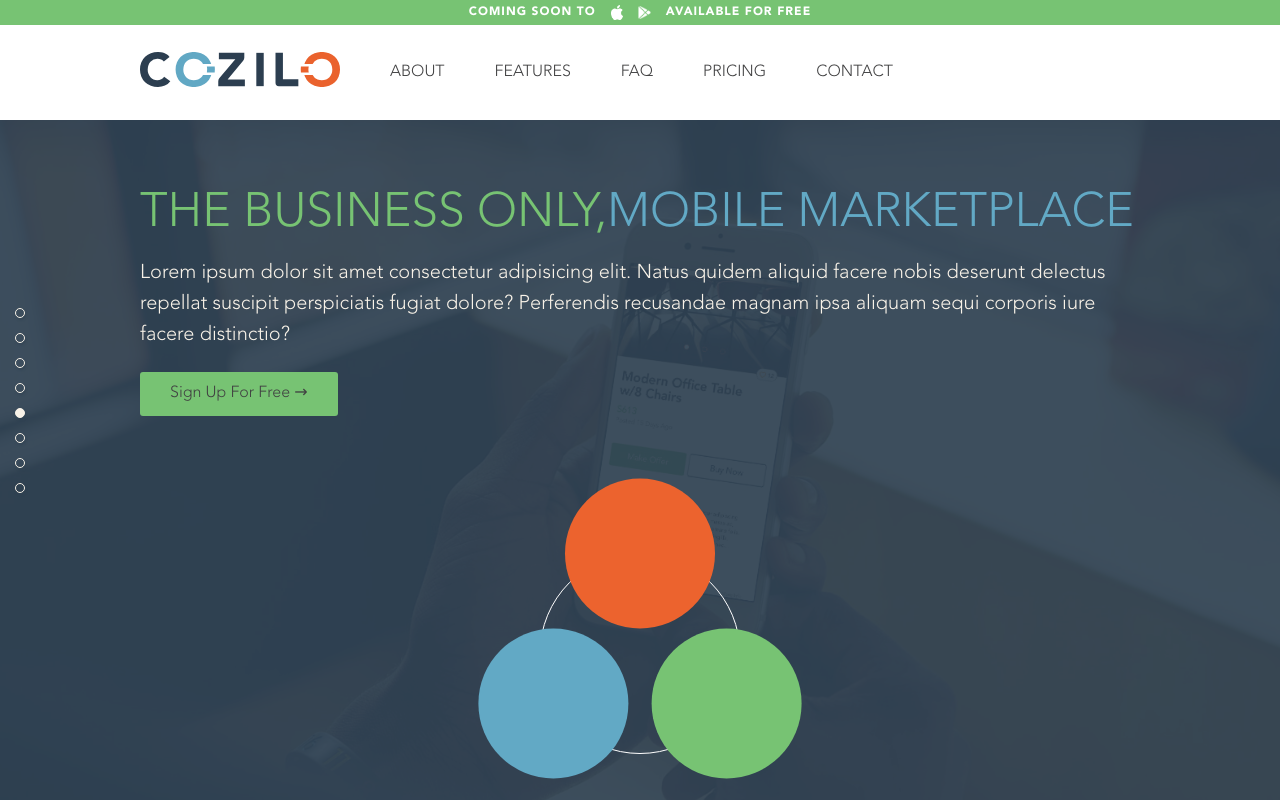
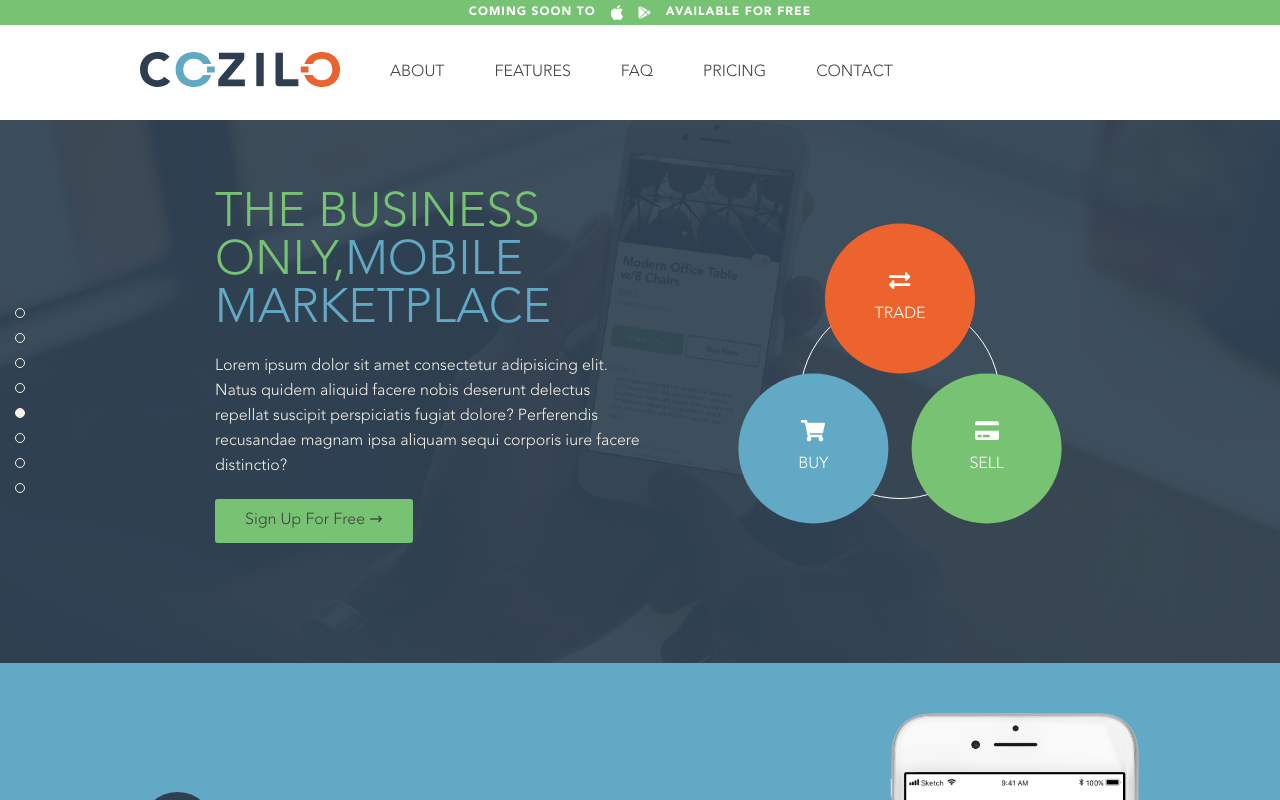
Before and after one commit to itsbrittaleigh/cozilo-marketing, a Vue app: page / in a window 1280 px wide. Shown: the top 800 px of the page. Built offline with nearby package versions, Linux system fonts and the light colour scheme; what vue2-collapse would draw is missing.

Commit message:
abstracting home hero svg to its own component

```diff
--- a/src/assets/styles/theme/typography.scss
+++ b/src/assets/styles/theme/typography.scss
@@ -78,7 +78,6 @@
   }
   @media only screen and (min-width: $large) {
     p {
-      font-size: 20px;
       &.lead {
         font-size: 34px;
       }
--- /dev/null
+++ b/src/components/BSTSvg.vue
@@ -0,0 +1,185 @@
+<template>
+  <div
+    class="svg-container"
+    :style="`width: ${canvasWidth}px; height: ${canvasWidth}px;`"
+  >
+    <svg
+      class="value-props"
+      :style="`width: ${canvasWidth}px; height: ${canvasWidth}px;`"
+    >
+      <circle class="outer-circle"
+        :cx="outerCircleXCoordinate"
+        :cy="outerCircleYCoordinate"
+        :r="outerCircleRadius"
+        stroke-dasharray="1000"
+        stroke-dashoffset="1000"
+      />
+      <g>
+        <circle
+          class="buy"
+          :cx="buyCircleXCoordinate"
+          :cy="buyCircleYCoordinate"
+          :r="innerCircleRadius"
+        />
+        <foreignObject
+          :x="buyCircleXCoordinate - innerCircleRadius"
+          :y="buyCircleYCoordinate - innerCircleRadius"
+          :width="innerCircleRadius * 2"
+          :height="innerCircleRadius * 2"
+        >
+          <div class="content-circle">
+            <p>
+              <i class="fas fa-shopping-cart fa-lg"></i>
+              BUY
+            </p>
+          </div>
+        </foreignObject>
+      </g>
+      <g>
+        <circle
+          class="sell"
+          :cx="sellCircleXCoordinate"
+          :cy="sellCircleYCoordinate"
+          :r="innerCircleRadius"
+        />
+        <foreignObject
+          :x="sellCircleXCoordinate - innerCircleRadius"
+          :y="sellCircleYCoordinate - innerCircleRadius"
+          :width="innerCircleRadius * 2"
+          :height="innerCircleRadius * 2"
+        >
+          <div class="content-circle">
+            <p>
+              <i class="fas fa-credit-card fa-lg"></i>
+              SELL
+            </p>
+          </div>
+        </foreignObject>
+      </g>
+      <g>
+        <circle
+          class="trade"
+          :cx="tradeCircleXCoordinate"
+          :cy="tradeCircleYCoordinate"
+          :r="innerCircleRadius"
+        />
+        <foreignObject
+          :x="tradeCircleXCoordinate - innerCircleRadius"
+          :y="tradeCircleYCoordinate - innerCircleRadius"
+          :width="innerCircleRadius * 2"
+          :height="innerCircleRadius * 2"
+        >
+          <div class="content-circle">
+            <p>
+              <i class="fas fa-exchange-alt fa-lg"></i>
+              TRADE
+            </p>
+          </div>
+        </foreignObject>
+      </g>
+    </svg>
+  </div>
+</template>
+
+<script>
+export default {
+  name: 'BSTSvg',
+  props: [],
+  data() {
+    return {
+      innerCircleRadius: 75,
+      outerCircleRadius: 100,
+      canvasWidth: 330,
+    };
+  },
+  computed: {
+    margin() {
+      return (this.canvasWidth / 2) - this.outerCircleRadius;
+    },
+    a() {
+      return this.outerCircleRadius / 2;
+    },
+    offset() {
+      return Math.sqrt((this.outerCircleRadius ** 2) - (this.a ** 2));
+    },
+    outerCircleXCoordinate() {
+      return this.canvasWidth / 2;
+    },
+    outerCircleYCoordinate() {
+      return (this.canvasWidth / 2) + (this.margin / 2);
+    },
+    buyCircleXCoordinate() {
+      return (this.outerCircleRadius - this.offset) + this.margin;
+    },
+    buyCircleYCoordinate() {
+      return (this.outerCircleRadius + (this.outerCircleRadius / 2)) + (this.margin * 1.5);
+    },
+    sellCircleXCoordinate() {
+      return (this.outerCircleRadius + this.offset) + this.margin;
+    },
+    sellCircleYCoordinate() {
+      return (this.outerCircleRadius + (this.outerCircleRadius / 2)) + (this.margin * 1.5);
+    },
+    tradeCircleXCoordinate() {
+      return this.canvasWidth / 2;
+    },
+    tradeCircleYCoordinate() {
+      return (this.margin * 1.5);
+    },
+  },
+  mounted() {
+    const shape = document.querySelector('.outer-circle');
+    setTimeout(() => {
+      shape.setAttribute('stroke-dashoffset', 0);
+    }, 0);
+  },
+};
+</script>
+
+<style lang="scss" scoped>
+@import "../assets/styles/variables.scss";
+.svg-container {
+  margin: 40px auto 0;
+}
+.value-props {
+  .outer-circle {
+    fill: none;
+    stroke: white;
+    stroke-width: 1;
+    transition: all 4s ease-in-out;
+  }
+  .buy {
+    fill: $lightblue;
+  }
+  .sell {
+    fill: $green;
+  }
+  .trade {
+    fill: $orange;
+  }
+  .content-circle {
+    height: 100%;
+    width: 100%;
+    border-radius: 100%;
+    display: flex;
+    flex-direction: column;
+    align-items: center;
+    justify-content: center;
+    p {
+      text-align: center;
+      font: $font;
+      margin: 0;
+      color: white;
+      svg {
+        display: block;
+        margin: 0 auto 10px;
+      }
+    }
+  }
+}
+@media only screen and (min-width: $medium) {
+  .svg-container {
+    margin: 0;
+  }
+}
+</style>
--- a/src/pages/Home.vue
+++ b/src/pages/Home.vue
@@ -30,41 +30,7 @@
               Sign Up For Free &rarr;
             </router-link>
           </div>
-          <div
-            class="svg-container"
-            :style="`width: ${canvasWidth}px; height: ${canvasWidth}px;`"
-          >
-            <svg
-              class="value-props"
-              :style="`width: ${canvasWidth}px; height: ${canvasWidth}px;`"
-            >
-              <circle class="outer-circle"
-                :cx="outerCircleXCoordinate"
-                :cy="outerCircleYCoordinate"
-                :r="outerCircleRadius"
-                stroke-dasharray="1000"
-                stroke-dashoffset="1000"
-              />
-              <circle
-                class="buy"
-                :cx="buyCircleXCoordinate"
-                :cy="buyCircleYCoordinate"
-                :r="innerCircleRadius"
-              />
-              <circle
-                class="sell"
-                :cx="sellCircleXCoordinate"
-                :cy="sellCircleYCoordinate"
-                :r="innerCircleRadius"
-              />
-              <circle
-                class="trade"
-                :cx="tradeCircleXCoordinate"
-                :cy="tradeCircleYCoordinate"
-                :r="innerCircleRadius"
-              />
-            </svg>
-          </div>
+          <bst-svg></bst-svg>
         </div>
       </section>
       <section
@@ -292,6 +258,7 @@
 <script>
 import Base from '../templates/Base';
 import NewsletterForm from '../components/NewsletterForm';
+import BSTSvg from '../components/BSTSvg';
 import ScreenScroll from '../mixins/ScreenScroll';
 import TagAsVisible from '../mixins/TagAsVisible';
 
@@ -302,54 +269,17 @@
       sections: [],
       viewportHeight: 0,
       scrollPosition: 0,
-      innerCircleRadius: 75,
-      outerCircleRadius: 100,
-      canvasWidth: 330,
     };
   },
   components: {
     'base-page': Base,
     'newsletter-form': NewsletterForm,
+    'bst-svg': BSTSvg,
   },
   mixins: [
     ScreenScroll,
     TagAsVisible,
   ],
-  computed: {
-    margin() {
-      return (this.canvasWidth / 2) - this.outerCircleRadius;
-    },
-    a() {
-      return this.outerCircleRadius / 2;
-    },
-    offset() {
-      return Math.sqrt((this.outerCircleRadius ** 2) - (this.a ** 2));
-    },
-    outerCircleXCoordinate() {
-      return this.canvasWidth / 2;
-    },
-    outerCircleYCoordinate() {
-      return (this.canvasWidth / 2) + (this.margin / 2);
-    },
-    buyCircleXCoordinate() {
-      return (this.outerCircleRadius - this.offset) + this.margin;
-    },
-    buyCircleYCoordinate() {
-      return (this.outerCircleRadius + (this.outerCircleRadius / 2)) + (this.margin * 1.5);
-    },
-    sellCircleXCoordinate() {
-      return (this.outerCircleRadius + this.offset) + this.margin;
-    },
-    sellCircleYCoordinate() {
-      return (this.outerCircleRadius + (this.outerCircleRadius / 2)) + (this.margin * 1.5);
-    },
-    tradeCircleXCoordinate() {
-      return this.canvasWidth / 2;
-    },
-    tradeCircleYCoordinate() {
-      return (this.margin * 1.5);
-    },
-  },
   methods: {
     measureViewport() {
       this.viewportHeight = window.innerHeight;
@@ -385,10 +315,6 @@
       this.sections[i].toTopOfPage = this.getPosition(sections[i]);
       sections[i].id = `section${i}`;
     }
-    const shape = document.querySelector('.outer-circle');
-    setTimeout(() => {
-      shape.setAttribute('stroke-dashoffset', 0);
-    }, 0);
   },
 };
 </script>
@@ -462,24 +388,22 @@
   .overlay {
     background: rgba($darkblue, 0.92);
   }
-  .svg-container {
-    margin: 40px auto 0;
+  @media only screen and (min-width: $medium) {
+    > .container {
+      display: flex;
+      justify-content: space-between;
+      align-items: center;
+      max-width: 850px;
+    }
+    .content {
+      margin-right: 20px;
+      flex: 1;
+    }
   }
-  .value-props {
-    .outer-circle {
-      fill: none;
-      stroke: white;
-      stroke-width: 1;
-      transition: all 4s ease-in-out;
-    }
-    .buy {
-      fill: $lightblue;
-    }
-    .sell {
-      fill: $green;
-    }
-    .trade {
-      fill: $orange;
+  @media only screen and (min-width: $large) {
+    .content {
+      max-width: 430px;
+      margin-right: 40px;
     }
   }
 }
```
